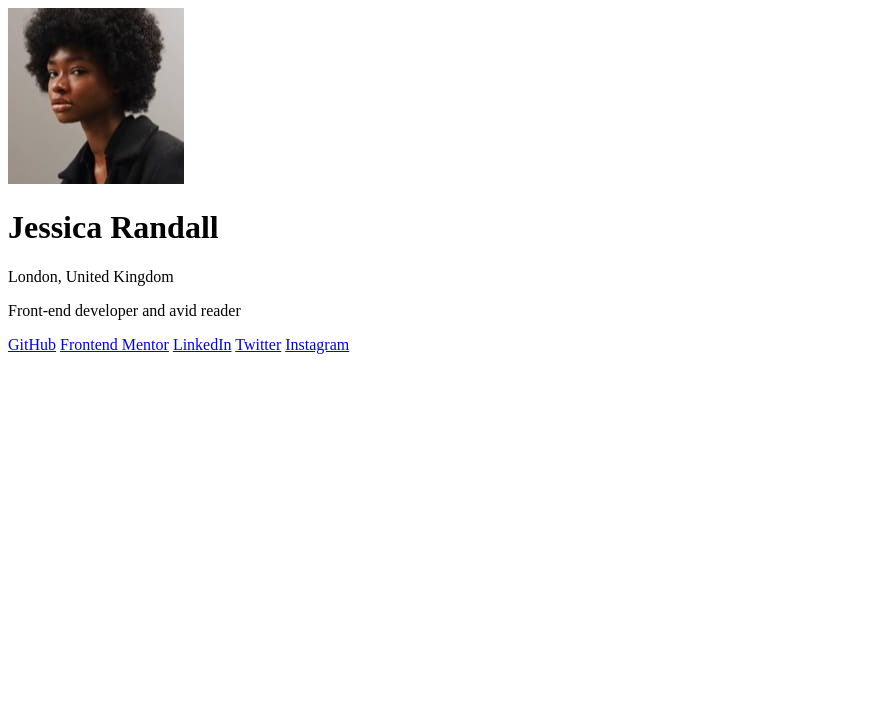
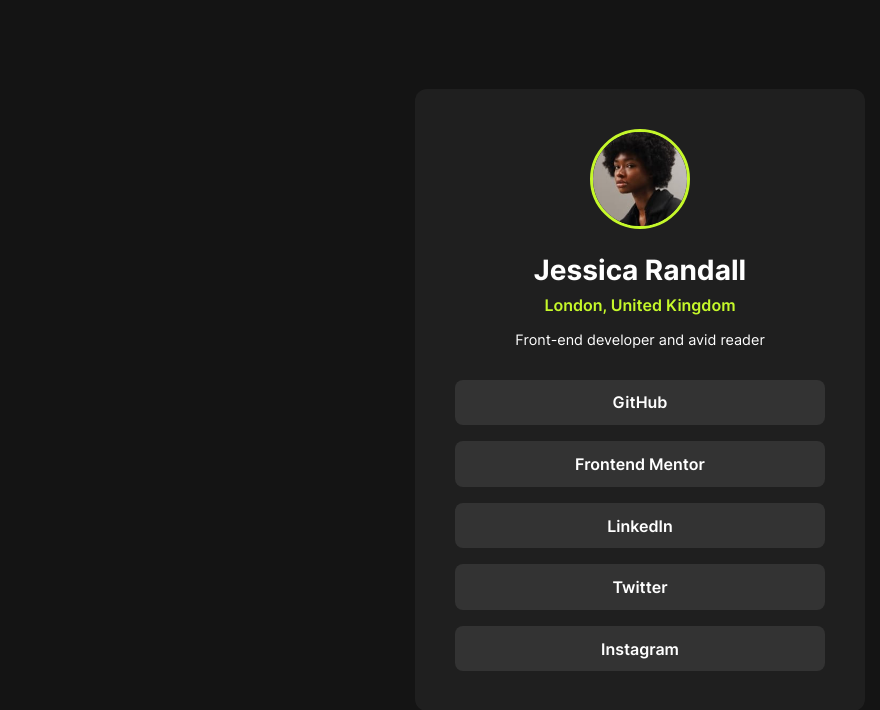
Before and after one commit to Mohamedaahmed-90/my_frontendmentor-code, a plain HTML site: page social-links-profile-main/social-links-profile-main/index.html in a window 1280 px wide. Shown: the whole page, without its empty margins (0-880 px from the left). Drawn offline with Linux system fonts and the light colour scheme.

Commit message:
Update index.html

```diff
--- a/social-links-profile-main/social-links-profile-main/index.html
+++ b/social-links-profile-main/social-links-profile-main/index.html
@@ -4,7 +4,7 @@
     <meta charset="UTF-8">
     <meta name="viewport" content="width=device-width, initial-scale=1.0">
     <title>Jessica Randall - Profile</title>
-    <link rel="stylesheet" href="./deep.css">
+    <link rel="stylesheet" href="./styles.css">
 </head>
 <body>
     <div class="profile-card">
```
